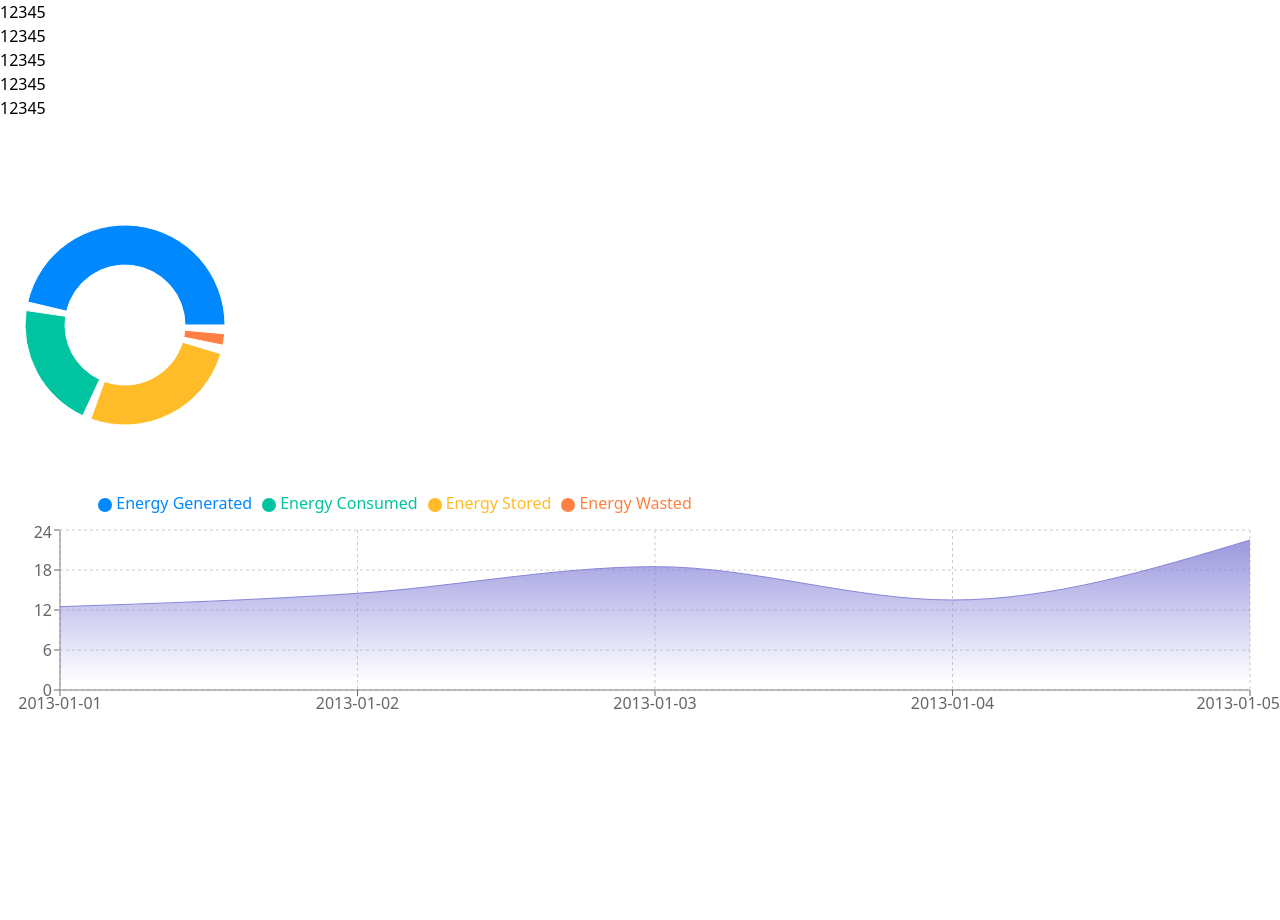
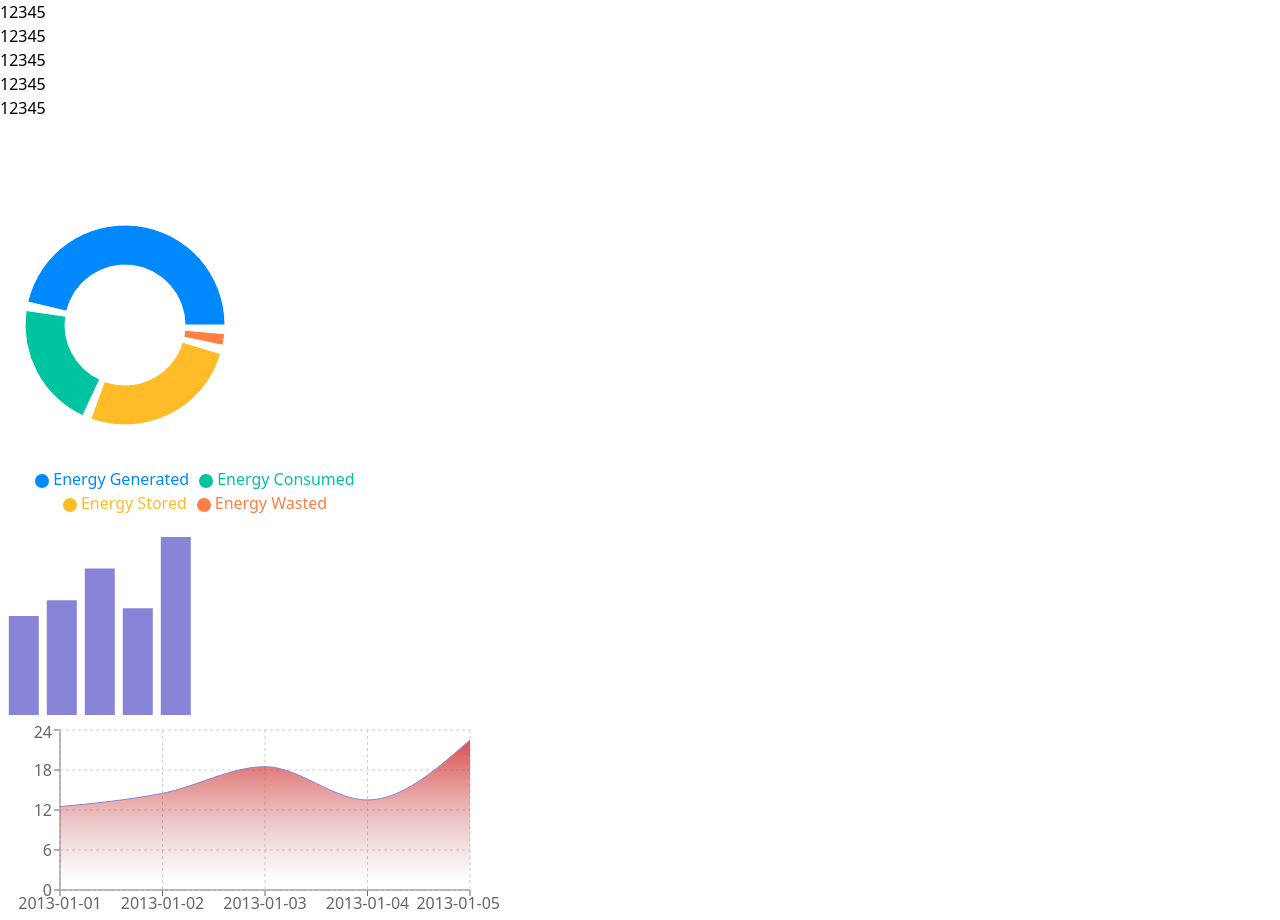
Before and after one commit to yasubdemissie/ITEP, a React (Vite) app: page / in a window 1280 px wide. Before the commit the page ends 800 px from the top, so only its background shows below. Built offline with nearby package versions, Linux system fonts and the light colour scheme; data requests are answered from the project's data file.

Commit message:
Line bar and pie have thier own component

```diff
--- a/Components/AreaChart.jsx
+++ b/Components/AreaChart.jsx
@@ -10,7 +10,7 @@ import {
 import propType from "prop-types";
 function AreaChartComp({ data }) {
   return (
-    <ResponsiveContainer width="100%" height={200}>
+    <ResponsiveContainer width={500} height={200}>
       <AreaChart
         width={730}
         height={200}
@@ -19,8 +19,8 @@ function AreaChartComp({ data }) {
       >
         <defs>
           <linearGradient id="colorUv" x1="0" y1="0" x2="0" y2="1">
-            <stop offset="5%" stopColor="#8884d8" stopOpacity={0.8} />
-            <stop offset="95%" stopColor="#8884d8" stopOpacity={0} />
+            <stop offset="5%" stopColor="#d53232" stopOpacity={0.8} />
+            <stop offset="95%" stopColor="#c78484" stopOpacity={0} />
           </linearGradient>
           {/* <linearGradient id="colorPv" x1="0" y1="0" x2="0" y2="1">
               <stop offset="5%" stopColor="#82ca9d" stopOpacity={0.8} />
--- /dev/null
+++ b/Components/BarChartComp.jsx
@@ -0,0 +1,17 @@
+import propType from "prop-types";
+import { Bar, BarChart, ResponsiveContainer } from "recharts";
+function BarChartComp({ data }) {
+  return (
+    <ResponsiveContainer width={200} height={200}>
+      <BarChart width={150} height={40} data={data}>
+        <Bar dataKey="energy_generated" fill="#8884d8" />
+      </BarChart>
+    </ResponsiveContainer>
+  );
+}
+
+BarChartComp.propTypes = {
+  data: propType.array,
+};
+
+export default BarChartComp;
--- a/Components/PieChartComp.jsx
+++ b/Components/PieChartComp.jsx
@@ -5,7 +5,7 @@ export default function PieChartComp({ Data }) {
   const COLORS = ["#0088FE", "#00C49F", "#FFBB28", "#FF8042"];
 
   return (
-    <ResponsiveContainer width={800} height={400}>
+    <ResponsiveContainer width={400} height={400}>
       <PieChart width={800} height={400}>
         <Pie
           data={Data}
--- a/src/App.jsx
+++ b/src/App.jsx
@@ -10,6 +10,7 @@ import {
 } from "recharts";
 import PieChartComp from "../Components/PieChartComp";
 import AreaChartComp from "../Components/AreaChart";
+import BarChartComp from "../Components/BarChartComp";
 function App() {
   const [count, setCount] = useState(0);
   const [data, setData] = useState([]);
@@ -64,6 +65,7 @@ function App() {
           ))}
         </div>
         <PieChartComp Data={pieData} />
+        <BarChartComp data={data} />
         <AreaChartComp data={data} />
       </div>
     </main>
```
